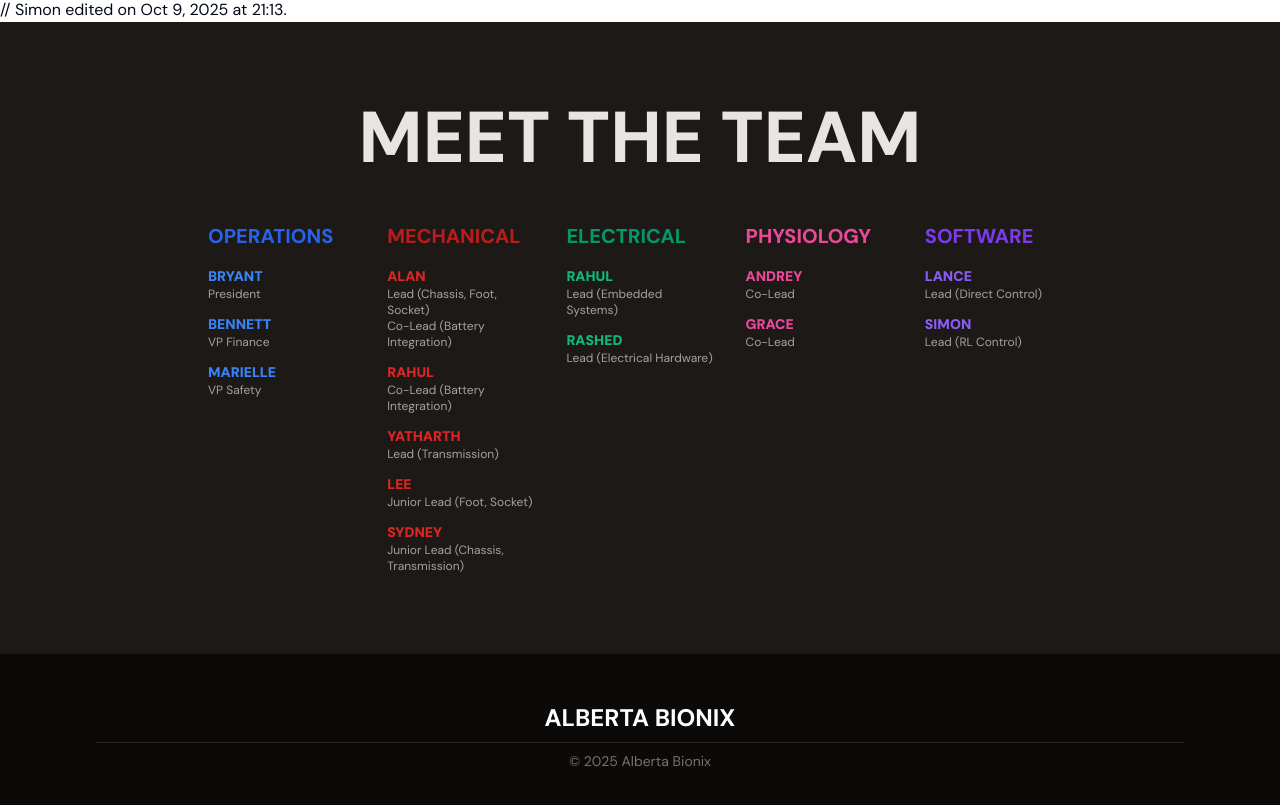
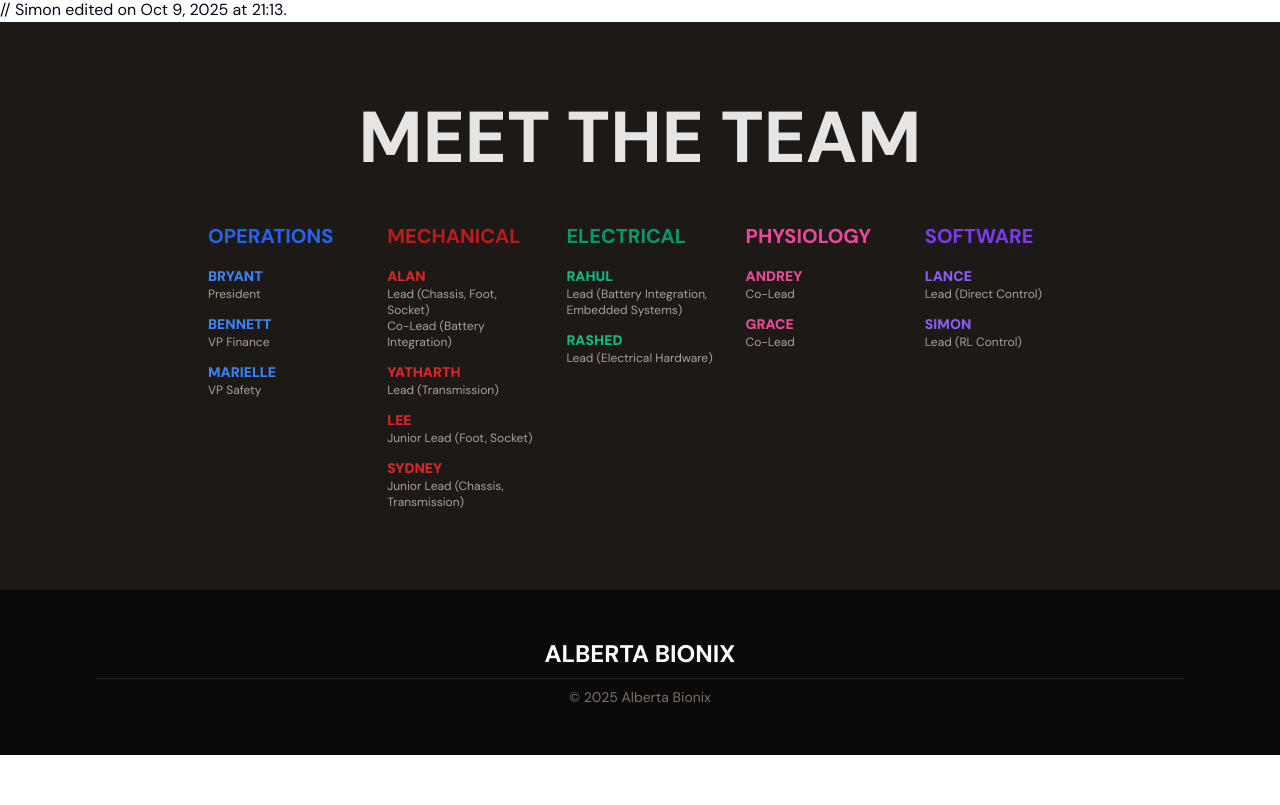
Before and after one commit to albertabionix/website2, a React (Vite) app: page / in a window 1280 px wide. Shown: the part 2940-3745 px from the top of the page. After the commit the page ends 3695 px from the top, so only its background shows below. Built offline with nearby package versions, Linux system fonts and the light colour scheme; the HTML template or start-up script is replaced by a standard one.

Commit message:
Update roles for Rahul and Yatharth
Removed Rahul's role as Co-Lead and updated his role to Lead for Battery Integration and Embedded Systems.

```diff
--- a/src/pages/Index.tsx
+++ b/src/pages/Index.tsx
@@ -811,12 +811,6 @@
                 </div>
                 <div>
                   <div className="text-sm font-black uppercase text-red-600">
-                    Rahul
-                  </div>
-                  <div className="text-xs text-stone-400">Co-Lead (Battery Integration)</div>
-                </div>
-                <div>
-                  <div className="text-sm font-black uppercase text-red-600">
                     Yatharth
                   </div>
                   <div className="text-xs text-stone-400">Lead (Transmission)</div>
@@ -846,7 +840,7 @@
                   <div className="text-sm font-black uppercase text-emerald-500">
                     Rahul
                   </div>
-                  <div className="text-xs text-stone-400">Lead (Embedded Systems)</div>
+                  <div className="text-xs text-stone-400">Lead (Battery Integration, Embedded Systems)</div>
                 </div>
                 <div>
                   <div className="text-sm font-black uppercase text-emerald-500">
```
